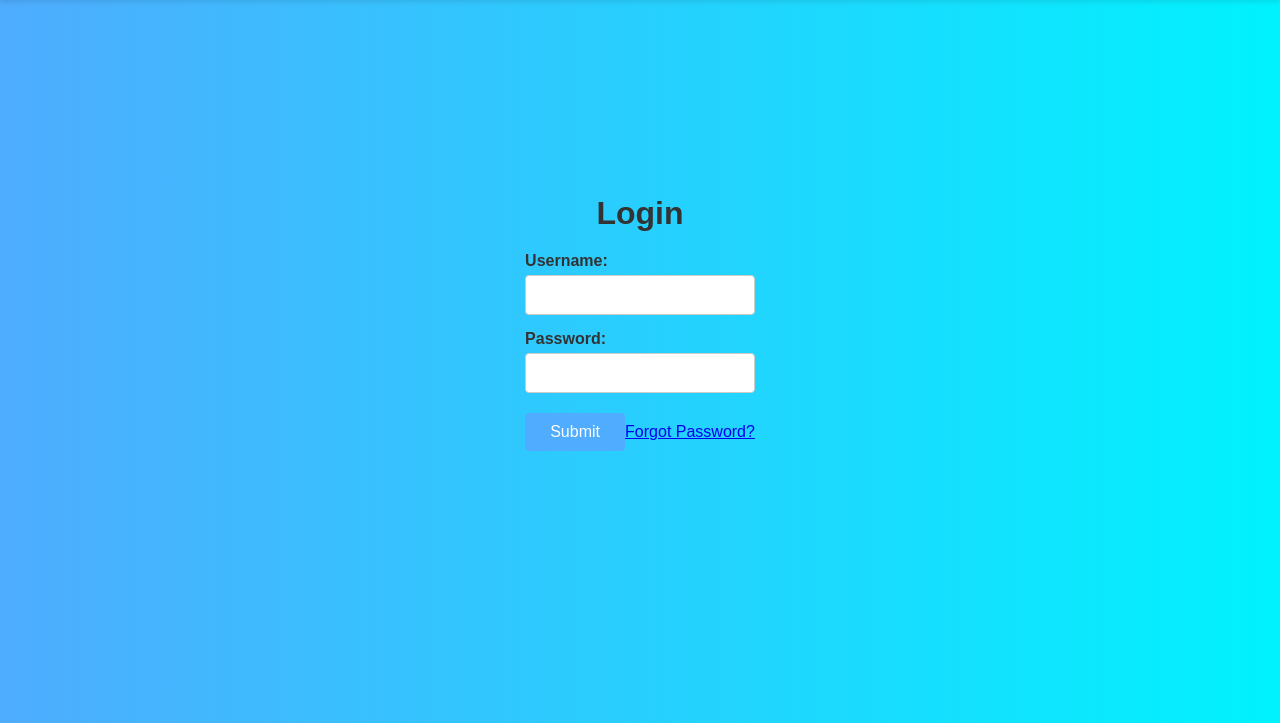
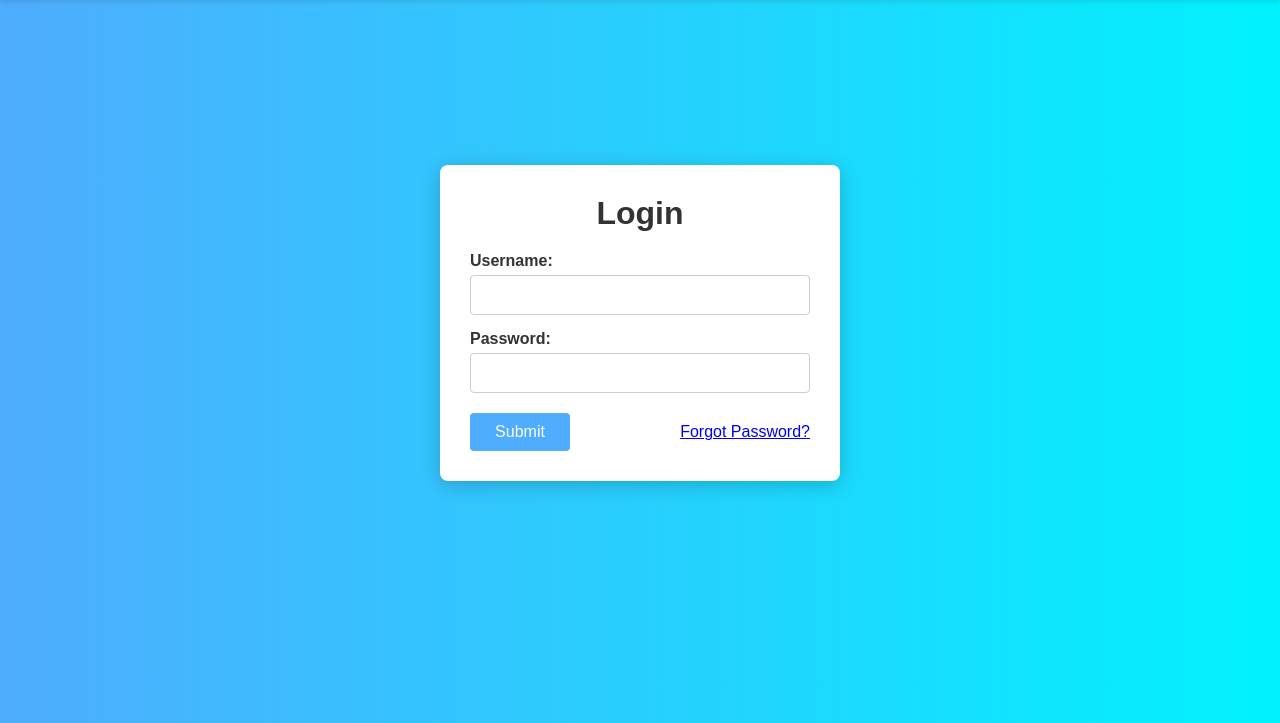
Before and after one commit to Kiran0343/ride-share, a Flask app: page /login in a window 1280 px wide. Shown: the part 77-800 px from the top of the page. Run offline with Flask 2, Linux system fonts and the light colour scheme.

Commit message:
Update login.html

```diff
--- a/app/templates/login.html
+++ b/app/templates/login.html
@@ -17,7 +17,7 @@
         </nav>
     </header>
     <main>
-        <div class="login-container">
+        <div class="register-container">
             <h1>Login</h1>
             <form action="/login" method="POST">
                 <div class="form-group">
@@ -29,7 +29,7 @@
                     <input type="password" id="password" name="password" required>
                 </div>
                 <div class="form-actions">
-                    <button type="submit" class="btn">Submit</button>
+                    <button type="submit" class="btn">Submit</button>&nbsp;&nbsp;&nbsp;&nbsp;&nbsp;&nbsp;
                     <a href="/forgot-password" class="forgot-password">Forgot Password?</a>
                 </div>
             </form>
```
